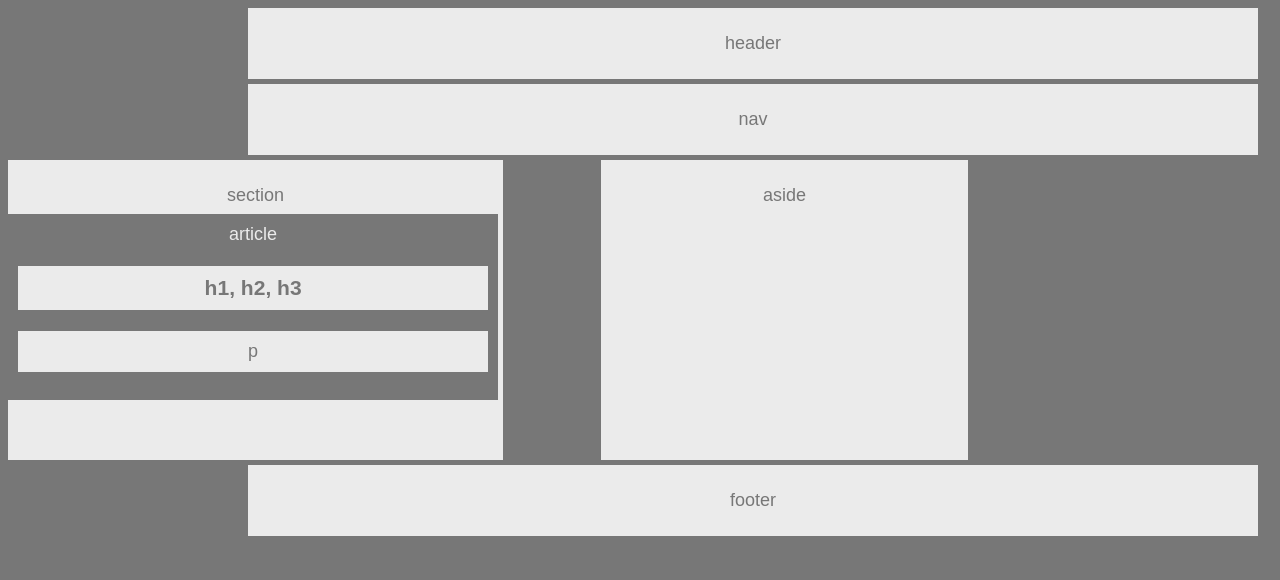
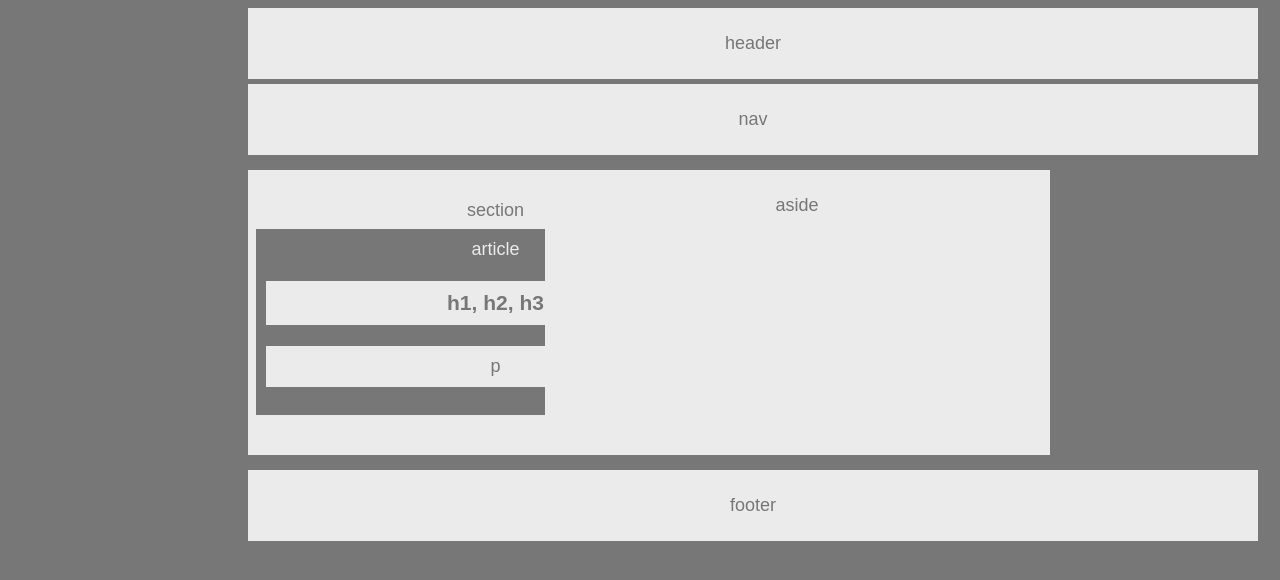
Before and after one commit to Tim-Shaffer/HW-Wireframe, a plain HTML site: page index.html in a window 1280 px wide. Drawn offline with Linux system fonts and the light colour scheme.

Commit message:
have section and aside working.  Need to update spacing of article and within article

```diff
--- a/index.html
+++ b/index.html
@@ -17,6 +17,8 @@
         <header>header</header>
 
         <nav>nav</nav>
+
+        <div id="main">
 
             <section>section
                 <article>article
--- a/style.css
+++ b/style.css
@@ -20,7 +20,7 @@ header {
 nav {
     background-color: #ebebeb;
     position: relative;
-    margin: 5px 25% 5px 25%;
+    margin: 5px 25% 15px 25%;
     padding: 25px;
     /* border: 2px solid black; */
     text-align: center;
@@ -28,16 +28,8 @@ nav {
     display: block;
 }
 
-.column {
-    float: left;
-    width: 50%;
-    padding: 15px;
-  }
-
-.row:after {
-    content: "";
-    display: table;
-    clear: both;
+#main {
+    margin: 5px 25% 5px 25%;
 }
 
 section {
@@ -45,28 +37,27 @@ section {
     width: 495px;
     text-align: center;
     float: left;
-    margin-bottom: 5px;
-    display: block;
+    display: inline;
     height: 250px;
-    padding: 25px 0px 25px 0px;
+    padding: 30px 0px 5px 0px;
 }
 
 aside {
     background-color: #ebebeb;
     text-align: center;
-    float: right;
-    margin-bottom: 5px;
-    height: 250px;
-    width: 33%;
+    height: 235px;
     padding: 25px;
-    display: block;
+    display: inline;
+    position: absolute;
+    right: 18%;
+    width: 455px;
 }
 
 footer {
     background-color: #ebebeb;
     position: relative;
     text-align: center;
-    margin: 0px 25% 0px 25%;
+    margin: 15px 25% 0px 25%;
     padding: 25px;
     /* border: 2px solid black; */
     bottom: 0px;
@@ -80,9 +71,9 @@ article {
     background: #777;
     text-align: center;
     padding: 10px;
-    margin: 8px 0px 8px 0px;
-    width: 95%;
+    margin: 8px;
     display: block;
+
 }
 
 h1 {
```
Lines whose indentation alone changed are shown as unchanged.
